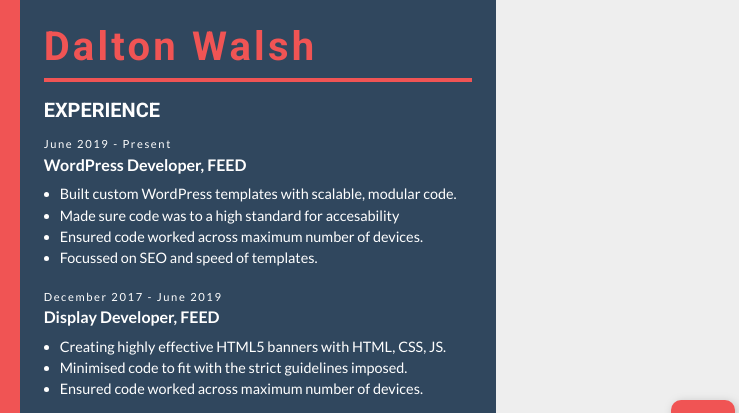
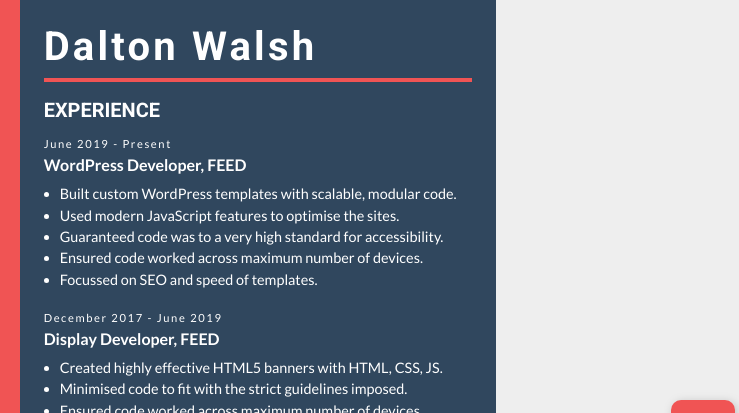
Before and after one commit to Dalton123/Dalton-Walsh-CV, a plain HTML site: page index.html in a window 1280 px wide. Shown: the top 413 px of the page, 541-1280 px from the left. Drawn offline with Linux system fonts and the light colour scheme.

Commit message:
small updates

```diff
--- a/css/style.scss
+++ b/css/style.scss
@@ -56,7 +56,7 @@ hr {
 }
 
 h1 {
-  color: var(--accent);
+  color: inherit;
   font-family: $second-font;
   font-size: 2.5rem;
   margin: 0;
--- a/index.html
+++ b/index.html
@@ -72,7 +72,8 @@
           <h4>WordPress Developer, FEED</h4>
           <ul>
             <li>Built custom WordPress templates with scalable, modular code.</li>
-            <li>Made sure code was to a high standard for accesability </li>
+            <li>Used modern JavaScript features to optimise the sites.</li>
+            <li>Guaranteed code was to a very high standard for accessibility.</li>
             <li>Ensured code worked across maximum number of devices.</li>
             <li>Focussed on SEO and speed of templates.</li>
           </ul>
@@ -81,7 +82,7 @@
           <span class="small">December 2017 - June 2019</span>
           <h4>Display Developer, FEED</h4>
           <ul>
-            <li>Creating highly effective HTML5 banners with HTML, CSS, JS.</li>
+            <li>Created highly effective HTML5 banners with HTML, CSS, JS.</li>
             <li>Minimised code to fit with the strict guidelines imposed.</li>
             <li>Ensured code worked across maximum number of devices.</li>
           </ul>
```
Also changed, not shown: css/style.css, img/dalton-walsh.jpeg.
